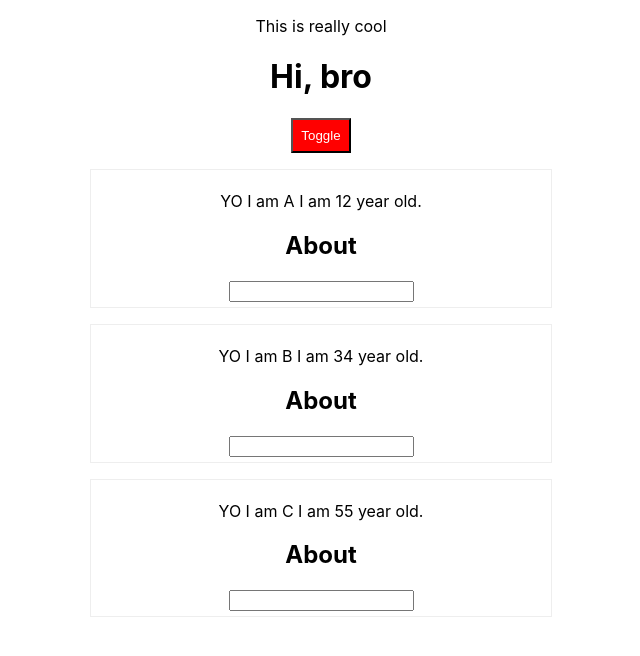
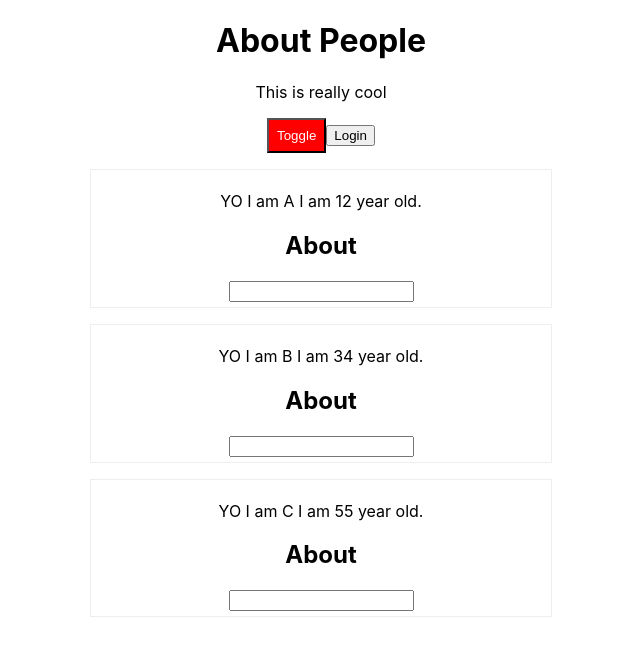
Before and after one commit to parammittal16/react-complete, a React app: page / in a window 1280 px wide. Both pictures are taken after a click on the button "Toggle". Shown: the top 656 px of the page, without its empty margins (319-959 px from the left). Built offline with nearby package versions, Linux system fonts and the light colour scheme.

Commit message:
Complete demo project

```diff
--- a/src/App.js
+++ /dev/null
@@ -1,71 +0,0 @@
-import React, { Component } from 'react';
-import classes from './App.module.css';
-import Person from './Person/Person';
-class App extends Component {
-  state = {
-    person : [
-      { id:'1', name: "A", age: "12" },
-      { id:'2', name: "B", age: "34" },
-      { id:'3', name: "C", age: "55" }
-    ],
-    otherState : 'Bla bla',
-    showPersons : false
-  }
-  deletePersonHandler = (index) => {
-    const newPersons = this.state.person;
-    newPersons.splice(index, 1);
-    this.setState({person: newPersons})
-  }
-  togglePersonHandler = () => {
-    const V = this.state.showPersons;
-    this.setState({showPersons : !V});
-  }
-  nameChangedHandler = (event, id) => {
-    const personIndex = this.state.person.findIndex((p) => {
-      return p.id === id;
-    });
-    const Person = {
-      ...this.state.person[personIndex]
-    };
-
-    Person.name = event.target.value;
-
-    const People = [...this.state.person];
-    People[personIndex] = Person;
-    this.setState({person : People});
-  }
-  render() {
-    let Ps = null;
-    let butClass = '';
-    if( this.state.showPersons){
-      Ps = (
-        <div>
-        {
-          this.state.person.map((per,index) =>{
-            return <Person click = {() => this.deletePersonHandler(index)} name = {per.name} age={per.age} key={per.id} change={(event) => this.nameChangedHandler(event, per.id)}/>
-          })
-        }
-        </div>
-      );
-      butClass = classes.Red;
-    }
-
-    const assignedClasses = [];
-    if( this.state.person.length <= 2 ) {
-      assignedClasses.push(classes.Red);
-    }
-    if( this.state.person.length <=1 ) {
-      assignedClasses.push(classes.Bold)
-    }
-    return (
-      <div className={classes.App}>
-      <p className= {assignedClasses.join(' ')}>This is really cool</p>
-      <h1>Hi, bro</h1>
-      <button className={butClass} onClick={this.togglePersonHandler}>Toggle</button>
-      { Ps }
-      </div>
-    );
-  }
-}
-
-export default App;
--- a/src/Person/Person.js
+++ /dev/null
@@ -1,13 +0,0 @@
-import React from 'react';
-import classes from './Person.module.css'
-const person = (props) => {
-    return (
-        <div className={classes.Person}>
-        <p onClick={props.click}> YO I am {props.name} I am {props.age} year old.</p>
-        <h2>About { props.children } </h2>
-        <input type="text" onChange={props.change} />
-        </div>
-    );
-};
-
-export default person;
--- /dev/null
+++ b/src/components/Cockpit/Cockpit.js
@@ -0,0 +1,27 @@
+import React from 'react';
+import Aux from '../../hoc/Auxiliary'
+import classes from './Cockpit.module.css';
+
+const Cockpit = (props) => {
+    const assignedClasses = [];
+    let butClass = classes.Button;
+
+    if(props.showPersons){
+        butClass = [classes.Button, classes.Red].join(' ');
+    }
+    if( props.persons.length <= 2 ) {
+      assignedClasses.push(classes.Red);
+    }
+    if( props.persons.length <=1 ) {
+      assignedClasses.push(classes.Bold)
+    }
+    return (
+        <Aux>
+            <h1>{props.appTitle}</h1>
+            <p className= {assignedClasses.join(' ')}>This is really cool</p>
+            <button className={butClass} onClick={props.clicked}>Toggle</button>
+            <button onClick={props.login}>Login</button>
+        </Aux>
+    );
+}
+export default Cockpit;
--- a/src/App.module.css
+++ b/src/components/Cockpit/Cockpit.module.css
@@ -1,26 +1,23 @@
-.App {
-    text-align: center;
-}
 .Red {
     color: red;
 }
 .Bold {
     font-weight: bold;
 }
-.App button{
+.Button{
     background-color: green;
     color: white;
     padding: 8px;
     cursor: pointer;
 }
-.App button:hover {
+.Button:hover {
     background-color: lightgreen;
     color:black;
 }
-.App button.Red {
+.Button.Red {
     background-color: red;
 }
-.App button.Red:hover {
+.Button.Red:hover {
     background-color: rgb(248, 93, 93);
     color: black;
 }
--- /dev/null
+++ b/src/components/Persons/Person/Person.js
@@ -0,0 +1,32 @@
+import React, { Component } from 'react';
+import classes from './Person.module.css';
+import withClass from '../../../hoc/withClass';
+import Aux from '../../../hoc/Auxiliary';
+import { AuthContext } from '../../../containers/App';
+
+class Person extends Component {
+    constructor(props){
+        super(props);
+        console.log('Person js in const');
+      }
+      componentWillMount(){
+
+      }
+      componentDidMount(){
+
+      }
+    render(){
+        return (
+            <Aux>
+                <AuthContext.Consumer>
+                    {auth => auth ? <h2>I am Auth</h2> : null}
+                </AuthContext.Consumer>
+            <p onClick={this.props.click}> YO I am {this.props.name} I am {this.props.age} year old.</p>
+            <h2>About { this.props.children } </h2>
+            <input type="text" onChange={this.props.change} />
+            </Aux>
+        );
+    }
+}
+
+export default withClass(Person, classes.Person);
--- /dev/null
+++ b/src/components/Persons/Persons.js
@@ -0,0 +1,27 @@
+import React, { Component } from 'react';
+import Person from './Person/Person';
+
+class Persons extends Component {
+    constructor(props){
+        super(props);
+        console.log('Persons js in const');
+
+      }
+      componentWillMount(){
+
+      }
+      componentDidMount(){
+
+      }
+    render() {
+        return this.props.persons.map((per,index) =>{
+            return <Person click = {() => this.props.clicked(index)}
+            name = {per.name}
+            age={per.age}
+            key={per.id}
+            change={(event) => this.props.changed(event, per.id)}/>
+          })
+
+    }
+}
+export default Persons;
--- /dev/null
+++ b/src/containers/App.js
@@ -0,0 +1,88 @@
+import React, { Component } from 'react';
+import classes from './App.module.css';
+import Cockpit from '../components/Cockpit/Cockpit';
+import Persons from '../components/Persons/Persons';
+import withClass from '../hoc/withClass';
+import Aux from '../hoc/Auxiliary';
+
+export const AuthContext = React.createContext(false);
+
+class App extends Component {
+  constructor(props){
+    super(props);
+    console.log('App js in const');
+    this.state = {
+      person : [
+        { id:'1', name: "A", age: "12" },
+        { id:'2', name: "B", age: "34" },
+        { id:'3', name: "C", age: "55" }
+      ],
+      otherState : 'Bla bla',
+      showPersons : false,
+      toggleClicked: 0,
+      Authenticated: false
+    }
+  }
+  componentWillMount(){
+
+  }
+  componentDidMount(){
+
+  }
+  deletePersonHandler = (index) => {
+    const newPersons = this.state.person;
+    newPersons.splice(index, 1);
+    this.setState({person: newPersons})
+  }
+  togglePersonHandler = () => {
+    const V = this.state.showPersons;
+    this.setState((prevState, props) => {
+      return {
+        showPersons : !V,
+        toggleClicked : prevState.toggleClicked + 1
+      }
+    });
+  }
+  loginHandler = () => {
+    this.setState({Authenticated: true});
+  }
+  nameChangedHandler = (event, id) => {
+    const personIndex = this.state.person.findIndex((p) => {
+      return p.id === id;
+    });
+    const Person = {
+      ...this.state.person[personIndex]
+    };
+
+    Person.name = event.target.value;
+
+    const People = [...this.state.person];
+    People[personIndex] = Person;
+    this.setState({person : People});
+  }
+  render() {
+    let Ps = null;
+    if( this.state.showPersons){
+      Ps = <Persons
+        persons={this.state.person}
+        clicked={this.deletePersonHandler}
+        changed={this.nameChangedHandler}/>
+      }
+
+    return (
+      <Aux>
+      <Cockpit
+      appTitle={this.props.title}
+      clicked={this.togglePersonHandler}
+      showPersons={this.state.showPersons}
+      login = {this.loginHandler}
+      persons={this.state.person} />
+      <AuthContext.Provider value={this.state.Authenticated}>
+      { Ps }
+      </AuthContext.Provider>
+      </Aux>
+    );
+  }
+}
+
+export default withClass(App, classes.App);
--- /dev/null
+++ b/src/containers/App.module.css
@@ -0,0 +1,3 @@
+.App {
+    text-align: center;
+}
--- /dev/null
+++ b/src/hoc/Auxiliary.js
@@ -0,0 +1,3 @@
+const Aux = (props) => props.children;
+
+export default Aux;
--- /dev/null
+++ b/src/hoc/withClass.js
@@ -0,0 +1,23 @@
+import React, { Component } from 'react';
+
+// const withClass = (WrappedComponent, className) => {
+//     return (props) => (
+//         <div className={className}>
+//             <WrappedComponent {...props} />
+//         </div>
+//     )
+// }
+
+const withClass = (WrappedComponent, className) => {
+    return class extends Component {
+        render () {
+            return (
+                <div className={className}>
+                    <WrappedComponent {...this.props} />
+                </div>
+            )
+        }
+    }
+}
+
+export default withClass;
--- a/src/index.js
+++ b/src/index.js
@@ -1,10 +1,10 @@
 import React from 'react';
 import ReactDOM from 'react-dom';
 import './index.css';
-import App from './App';
+import App from './containers/App';
 import * as serviceWorker from './serviceWorker';
 
-ReactDOM.render(<App />, document.getElementById('root'));
+ReactDOM.render(<App title="About People"/>, document.getElementById('root'));
 
 // If you want your app to work offline and load faster, you can change
 // unregister() to register() below. Note this comes with some pitfalls.
```
Also changed, not shown: src/components/Persons/Person/Person.module.css (renamed from src/Person/Person.module.css), 1 other file (tests, documents, lock files or other folders).
